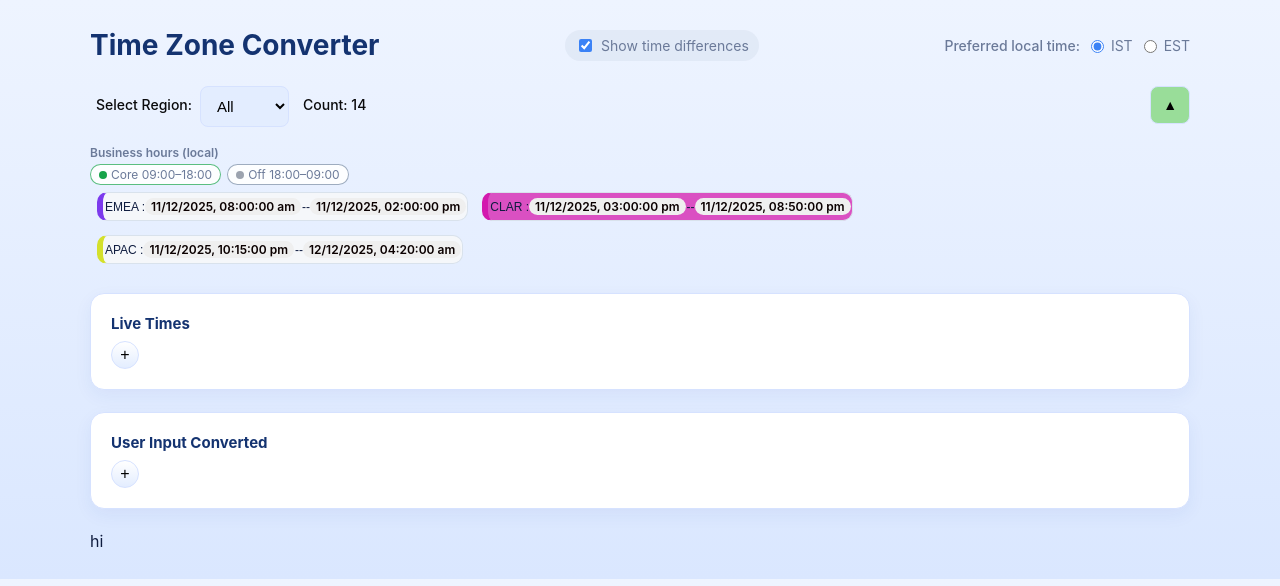
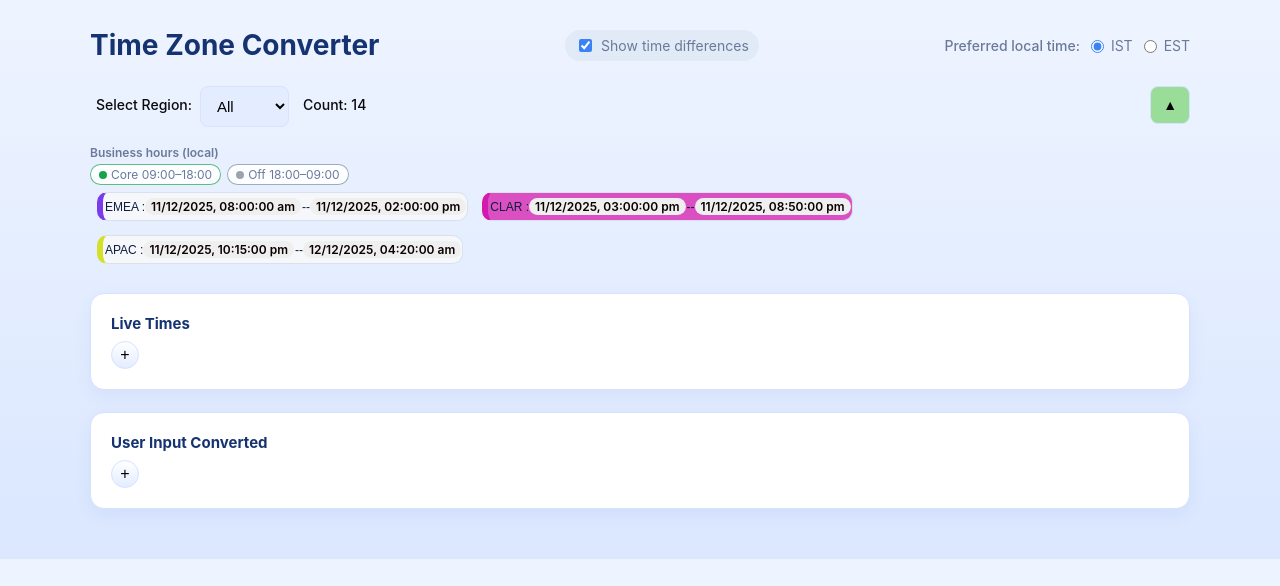
Before and after one commit to gauravvermagkp/GauravTimeConversionReact, a React (Vite) app: page / in a window 1280 px wide. Shown: the top 586 px of the page. Built offline with nearby package versions, Linux system fonts and the light colour scheme.

Commit message:
scroll_v2_working

```diff
--- a/src/components/UserInputSection.jsx
+++ b/src/components/UserInputSection.jsx
@@ -53,6 +53,8 @@ export default function UserInputSection({ props_object }) {
             }, {});
         dispatch(updateZoneMapping(zone_name_mapping_sorted))
 
+        document.getElementById('others').scrollIntoView({behavior:"smooth"})
+
     }, [inputDate, preferredBase, sort]);
 
 
@@ -65,9 +67,9 @@ export default function UserInputSection({ props_object }) {
                     <label className='cardlabel'>Choose Date & Time ({preferredBase}):</label>
                     <input id="userInput" type="datetime-local" value={inputDate} onChange={(e) => dispatch(updateInputDate(e.target.value))} />
 
-                    <div className="prominent">
+                    <div className="prominent" >
                         <PrimaryEST converted_time={convertedTimes['USA']} />
-                        <div className="others">
+                        <div className="others" id="others">
                             {Object.entries(zone_name_mapping).map(([country, tz_name]) => {
                                 if (Object.keys(zone_name_mapping_extras_original).includes(country)) return null
                                 let country_region = getRegionForCountry(country, region_mapping)
@@ -83,11 +85,12 @@ export default function UserInputSection({ props_object }) {
                                 }
                             }
                             )}
+
                         </div>
                     </div>
-                </> : null}
+                </> :null}
             </div>
-            <div  id="convertedchips">hi</div>
+
         </>
 
     )
```
